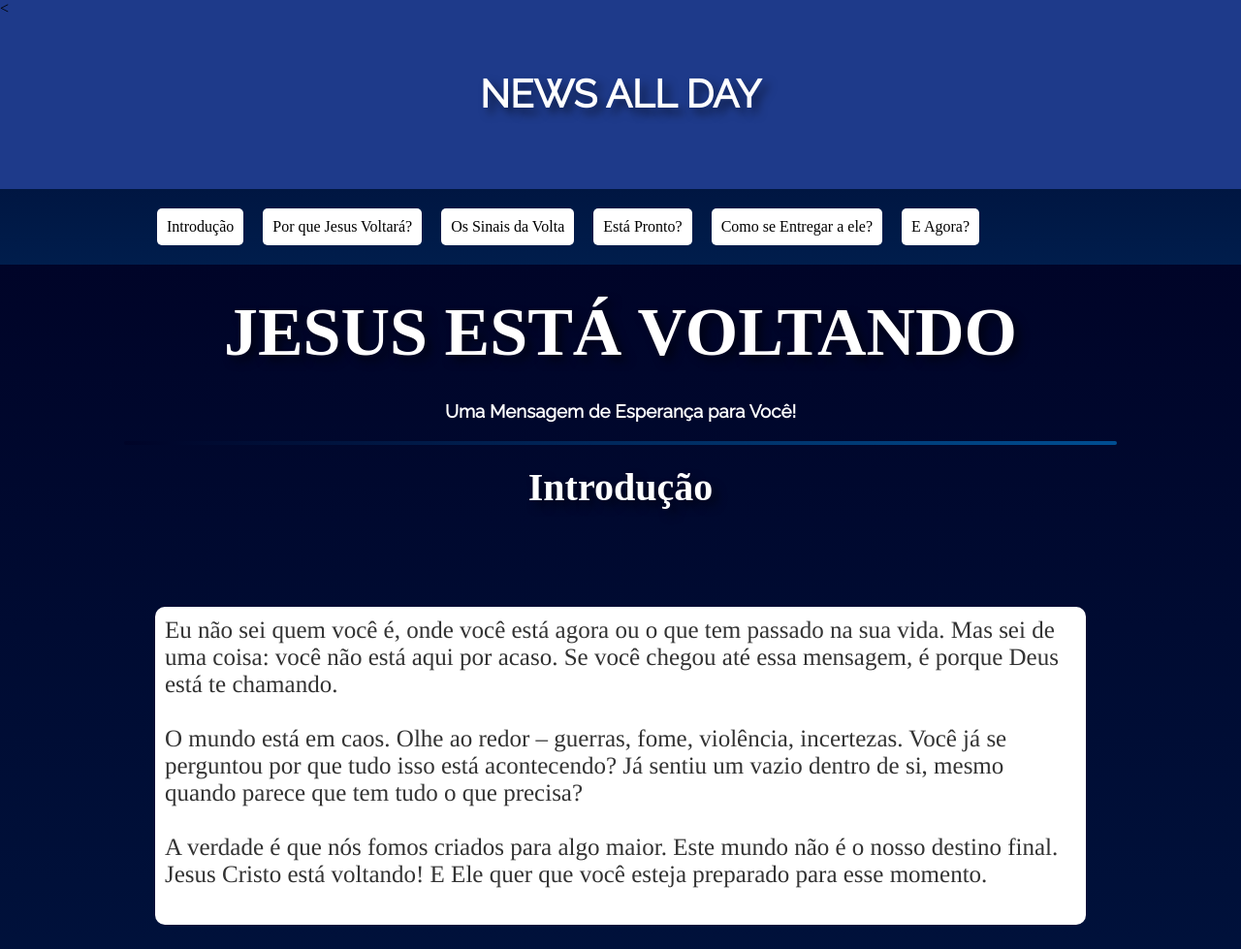
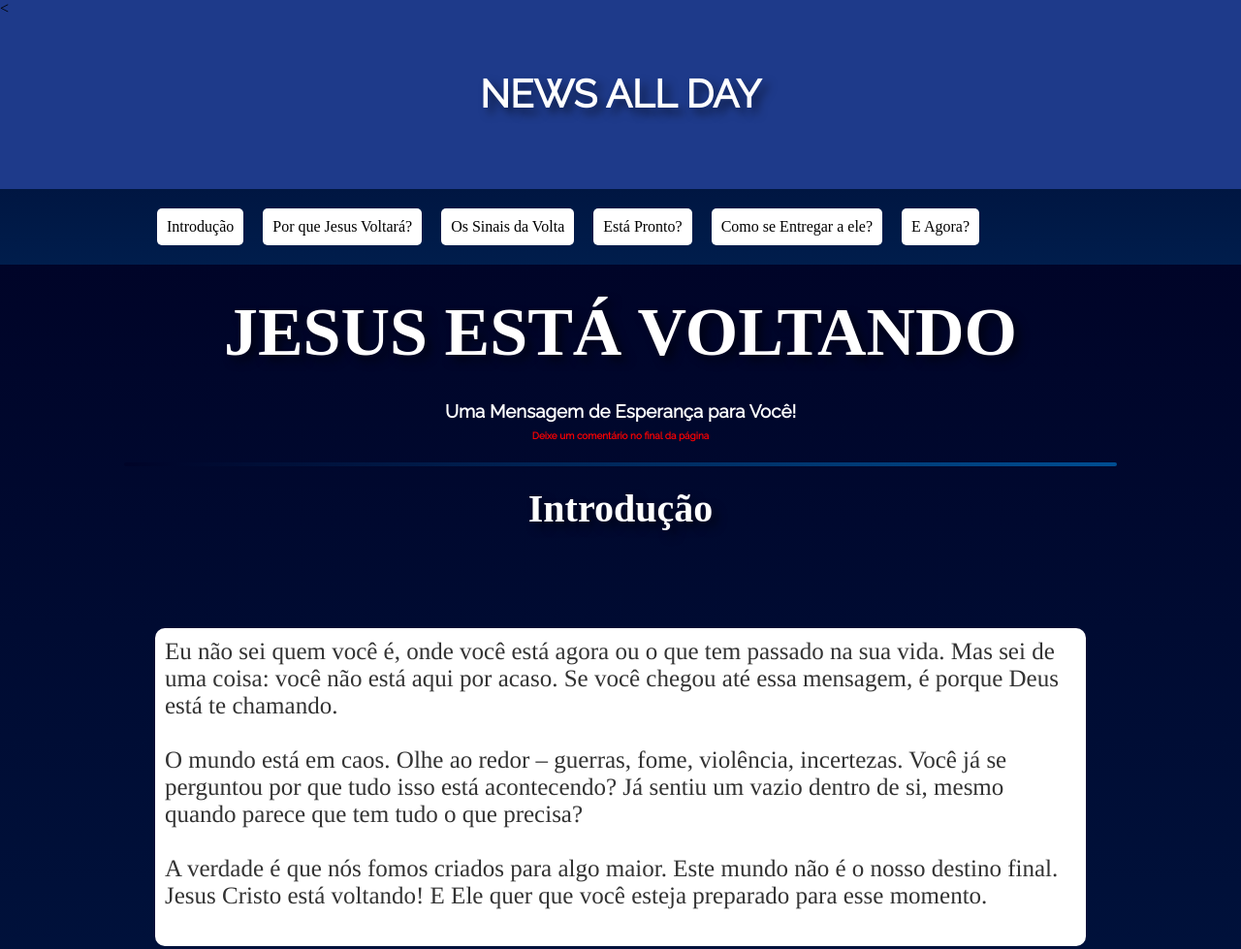
Before and after one commit to KeirrysonMatheus/News-All-Day-Jesus-Esta-Voltando, a plain HTML site: page index.html in a window 1280 px wide. Shown: the top 979 px of the page at 97% size. Drawn offline with Linux system fonts and the light colour scheme; a web font is replaced by a local one.

Commit message:
Update index.html

```diff
--- a/index.html
+++ b/index.html
@@ -103,7 +103,13 @@ nav div{
   margin: 10px;
 }
 
+.RedText{
+  color: red;
+  font-size:10px;
 }
+
+
+
 .section{
   display: flex;
   justify-content: center;
@@ -329,7 +335,9 @@ footer{
 
           <h1 class="News-title">JESUS ESTÁ VOLTANDO</h1>
 
-          <h3 class="News-subtitle">Uma Mensagem de Esperança para Você!</h3>
+          <h3 class="News-subtitle">Uma Mensagem de Esperança para Você!<br>
+            <small class="RedText">Deixe um comentário no final da página</small>
+          </h3>
 
                                     <hr>
 
```
